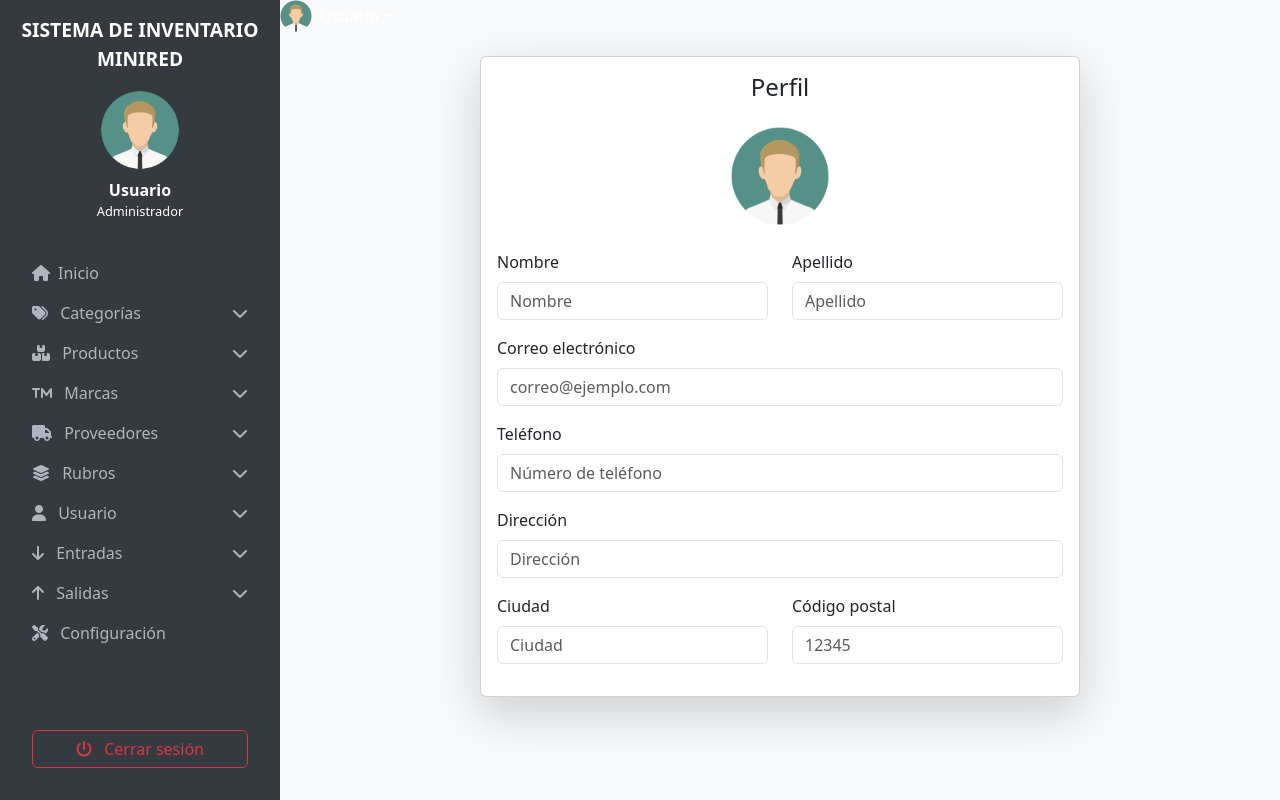
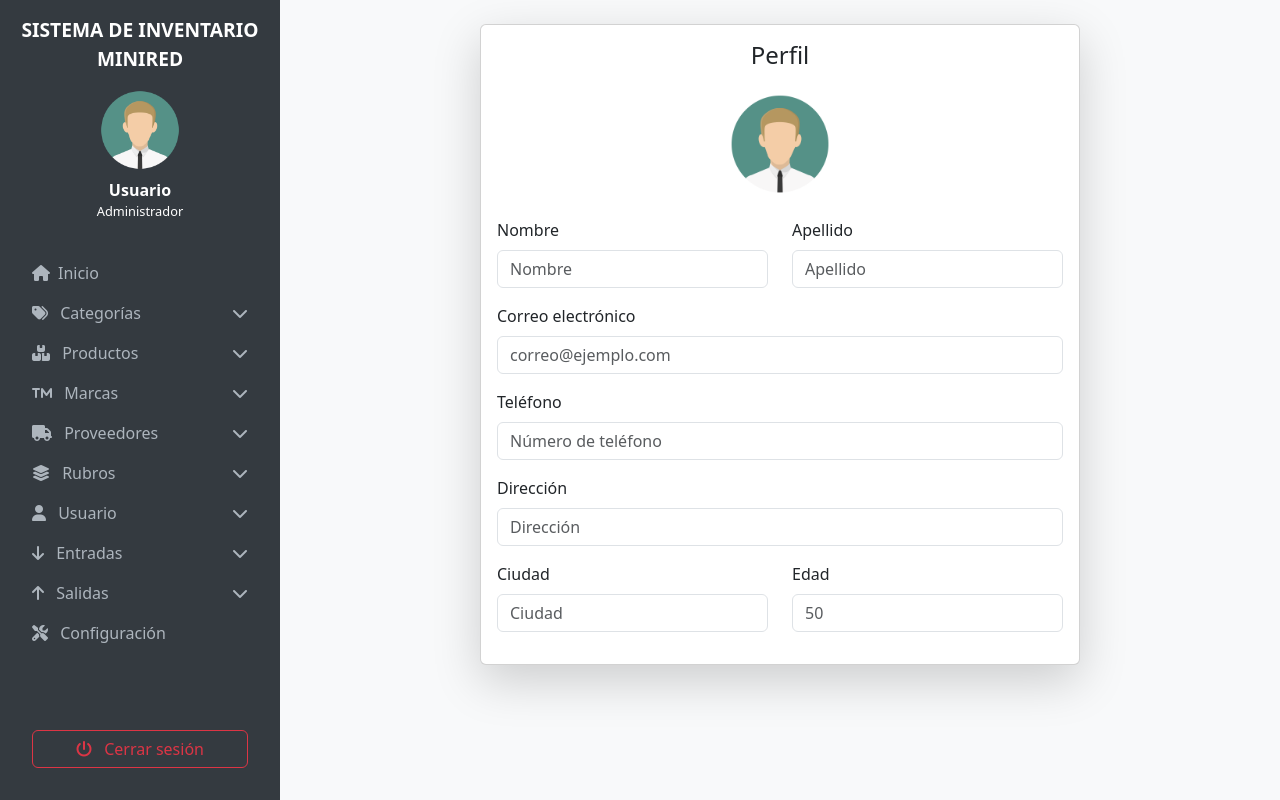
Before and after one commit to EmersonAbel23/Sistema-Inventario, a PHP site: page /Dashboard/userPerfil.php in a window 1280 px wide. Run offline with PHP 8.4, Linux system fonts and the light colour scheme.

Commit message:
cambio el requerie

```diff
--- a/login/Dashboard/userPerfil.php
+++ b/login/Dashboard/userPerfil.php
@@ -17,7 +17,7 @@
 
 <div class="content">
 
-<?php require("./partials/topbar.php") ?>
+
     <br>
   <!-- Contenedor centrado -->
   <div class="d-flex justify-content-center align-items-center" style="min-height: 80vh;">
@@ -62,8 +62,8 @@
               <input type="text" class="form-control" placeholder="Ciudad">
             </div>
             <div class="col-md-6">
-              <label class="form-label">Código postal</label>
-              <input type="text" class="form-control" placeholder="12345">
+              <label class="form-label">Edad</label>
+              <input type="text" class="form-control" placeholder="50">
             </div>
           </div>
 
```
